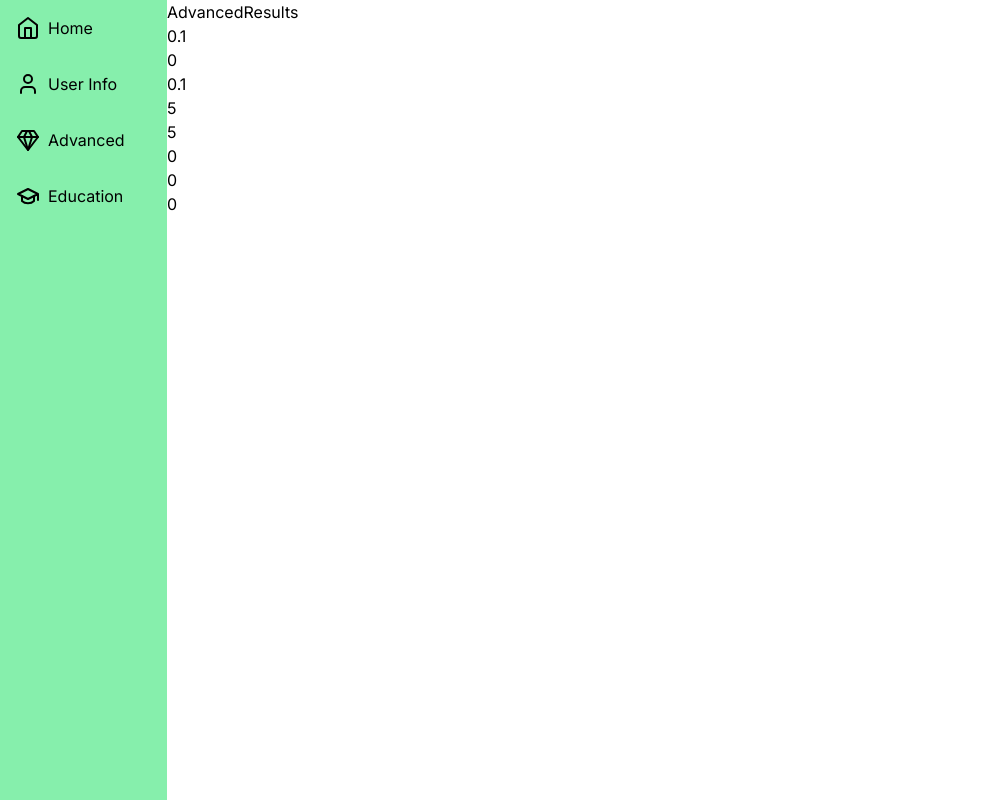
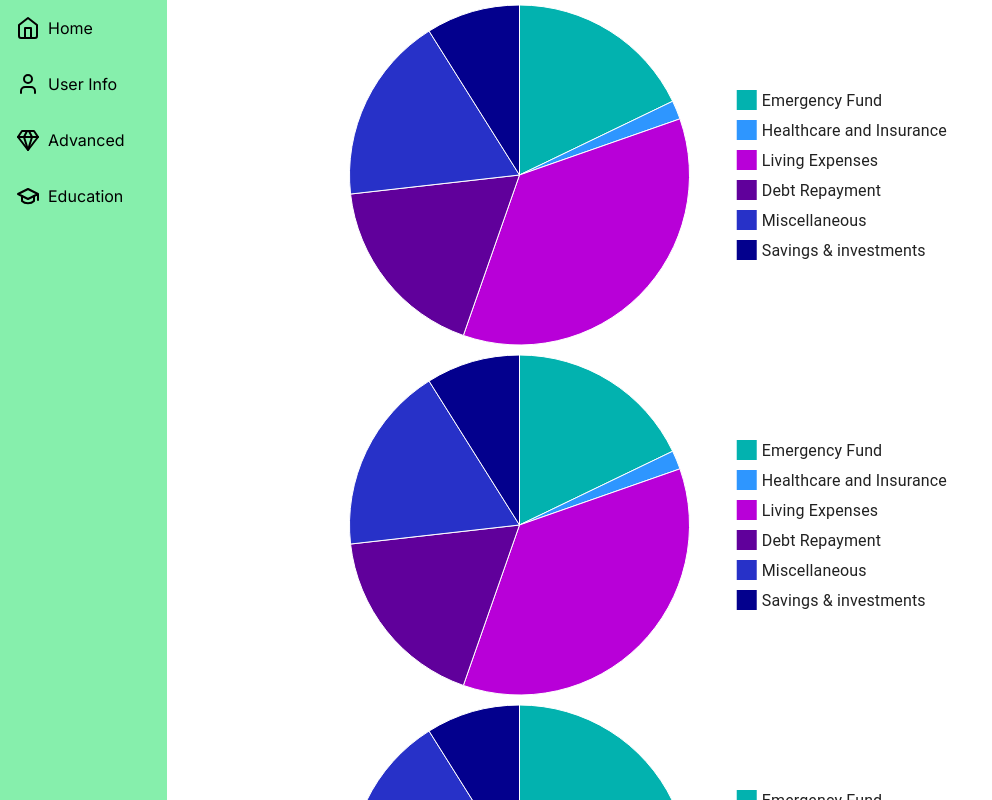
Before and after one commit to JP-GECT/codecrypt, a Next.js app: page /advanced in a window 1280 px wide. Both pictures are taken after typing "5", "5" into the empty fields and a click on the button "Submit". Shown: the whole page, without its empty margins (0-992 px from the left). Built offline with nearby package versions, Linux system fonts and the light colour scheme.

Commit message:
Add advanced form loading state

```diff
--- a/src/_constants/index.js
+++ b/src/_constants/index.js
@@ -15,3 +15,35 @@ export const embedIds = [
       "Do you want to learn how to turn your money into more money? Do you want to achieve financial freedom and live off your passive income? If you answered is yes, then you are in the right place. In this video, I will show you How to Grow Your Wealth wisely and Live Off Your Investments.",
   },
 ];
+
+export const digitalGoldData = [
+  { name: "Paytm Digital Gold" },
+  { name: "PhonePe Digital Gold" },
+  { name: "Google Pay Digital Gold" },
+  { name: "SafeGold" },
+];
+
+export const fdData = [
+  { name: "Bajaj Finance Limited", interestRate: 8.35 },
+  { name: "SBI Bank", interestRate: 7.1 },
+  { name: "ICICI Bank", interestRate: 7.1 },
+  { name: "Axis Bank", interestRate: 7.1 },
+  { name: "HDFC Bank", interestRate: 7.25 },
+  { name: "Bank of Baroda", interestRate: 7.25 },
+  { name: "IDFC Bank", interestRate: 7.5 },
+  { name: "Kotak Mahindra Bank", interestRate: 7.25 },
+  { name: "Canara Bank", interestRate: 7.25 },
+  { name: "Yes Bank", interestRate: 7.75 },
+];
+
+export const dbtMutualFundData = [
+  { name: "ICICI Prudential Medium Term Fund", interestRate: 8.03 },
+  { name: "Axis Short Term Fund", interestRate: 7.67 },
+  { name: "Axis Strategic Bond Fund", interestRate: 7.75 },
+  { name: "SBI Magnum Medium Duration Fund", interestRate: 8.36 },
+  { name: "Nippon India Nivesh Lakshya Fund", interestRate: 9.5 },
+  { name: "ICICI Prudential Short Term Fund", interestRate: 8.19 },
+  { name: "Baroda BNP Paribas Short Duration Fund", interestRate: 6.92 },
+  { name: "ICICI Prudential Long Term Bond Fund", interestRate: 7.85 },
+  { name: "Mirae Asset Short Term Fund", interestRate: 7.13 },
+];
--- a/src/app/(data)/advanced/page.js
+++ b/src/app/(data)/advanced/page.js
@@ -4,11 +4,15 @@ import { useState } from "react";
 
 import AdvancedForm from "@/components/AdvancedForm";
 import AdvancedResults from "@/components/AdvancedResults";
+import Loader from "@/components/Loader";
 
 const Advanced = () => {
   const [advancedResult, setAdvancedResult] = useState(null);
+  const [isLoading, setIsLoading] = useState(false);
+
   return (
-    <div className="w-[100%]">
+    <>
+      {/* <div className="w-[100%]">
       {!advancedResult && (
         <AdvancedForm setAdvancedResult={setAdvancedResult} />
       )}
@@ -18,7 +22,27 @@ const Advanced = () => {
           setAdvancedResult={setAdvancedResult}
         />
       )}
-    </div>
+    </div> */}
+
+      {isLoading ? (
+        <Loader />
+      ) : (
+        <div className="w-[100%]">
+          {!advancedResult && (
+            <AdvancedForm
+              setAdvancedResult={setAdvancedResult}
+              setIsLoading={setIsLoading}
+            />
+          )}
+          {advancedResult && (
+            <AdvancedResults
+              advancedResult={advancedResult}
+              setAdvancedResult={setAdvancedResult}
+            />
+          )}
+        </div>
+      )}
+    </>
   );
 };
 export default Advanced;
--- a/src/components/AdvancedForm.js
+++ b/src/components/AdvancedForm.js
@@ -2,7 +2,7 @@
 
 import { useState } from "react";
 
-const Advanced = ({ setAdvancedResult }) => {
+const Advanced = ({ setAdvancedResult, setIsLoading }) => {
   const [advancedData, setAdvancedData] = useState({
     risk: "1",
     options: "",
@@ -62,8 +62,13 @@ const Advanced = ({ setAdvancedResult }) => {
     //   console.error("Error sending user information:", error);
     // }
 
-    setAdvancedResult(surveyInfo);
-    console.log(surveyInfo);
+    setIsLoading(true);
+
+    // setResult(userInfo);
+    setTimeout(() => {
+      setAdvancedResult(surveyInfo);
+      setIsLoading(false);
+    }, 2000);
   };
 
   return (
--- a/src/components/AdvancedResults.js
+++ b/src/components/AdvancedResults.js
@@ -1,24 +1,59 @@
+import { fdData, dbtMutualFundData, digitalGoldData } from "@/_constants";
+import DataChart from "./DataChart";
+
 const AdvancedResults = ({ advancedResult, setAdvancedResult }) => {
   return (
     <>
-      <div>AdvancedResults</div>
-      <div>{advancedResult.risk}</div>
-      <div>{advancedResult.options}</div>
-      <div>{advancedResult.dependency}</div>
-      <div>{advancedResult.annualIncome}</div>
-      <div>{advancedResult.investmentDuration}</div>
-      <div>{advancedResult.loseMoney}</div>
-      <div>{advancedResult.riskOptions}</div>
-      <div>{advancedResult.volatility}</div>
+      <div className="flex flex-col">
+        <div className="flex flex-wrap w-screen">
+          <DataChart />
+          <DataChart />
+          <DataChart />
+        </div>
+        <div className="flex gap-2">
+          <div className="flex flex-col gap-3 border-[5px] border-red-500">
+            <h1 className="font-extrabold">FIXED DEPOSIT</h1>
+            <ul>
+              {fdData.map((fd) => (
+                <li>
+                  {fd.name} - {fd.interestRate}
+                </li>
+              ))}
+            </ul>
+          </div>
+          <div className="flex flex-col gap-3 border-[5px] border-violet-500">
+            <h1 className="font-extrabold">DIGITAL GOLD</h1>
+            <ul>
+              {digitalGoldData.map((dg) => (
+                <li>{dg.name}</li>
+              ))}
+            </ul>
+          </div>
+          <div className="flex flex-col gap-3 border-[5px] border-purple-500">
+            <h1 className="font-extrabold">DEBT MUTUAL FUNDS</h1>
+            <ul>
+              {dbtMutualFundData.map((dbt) => (
+                <li>
+                  {dbt.name} - {dbt.interestRate}
+                </li>
+              ))}
+            </ul>
+          </div>
+          <div className="flex flex-col gap-3 border-[5px] border-yellow-500">
+            <h1 className="font-extrabold">EQUITY MUTUAL FUNDS</h1>
+            <p>Coming Soon...</p>
+          </div>
+        </div>
+      </div>
 
-      {/* <button
-        className="w-full border-solid"
+      <button
+        className="w-full border-solid bg-blue-500 text-white inline mt-5"
         onClick={() => {
           setAdvancedResult(null);
         }}
       >
         Go back to form
-      </button> */}
+      </button>
     </>
   );
 };
```
Also changed, not shown: src/app/(data)/userinfo/page.js (+0 -9 lines).
